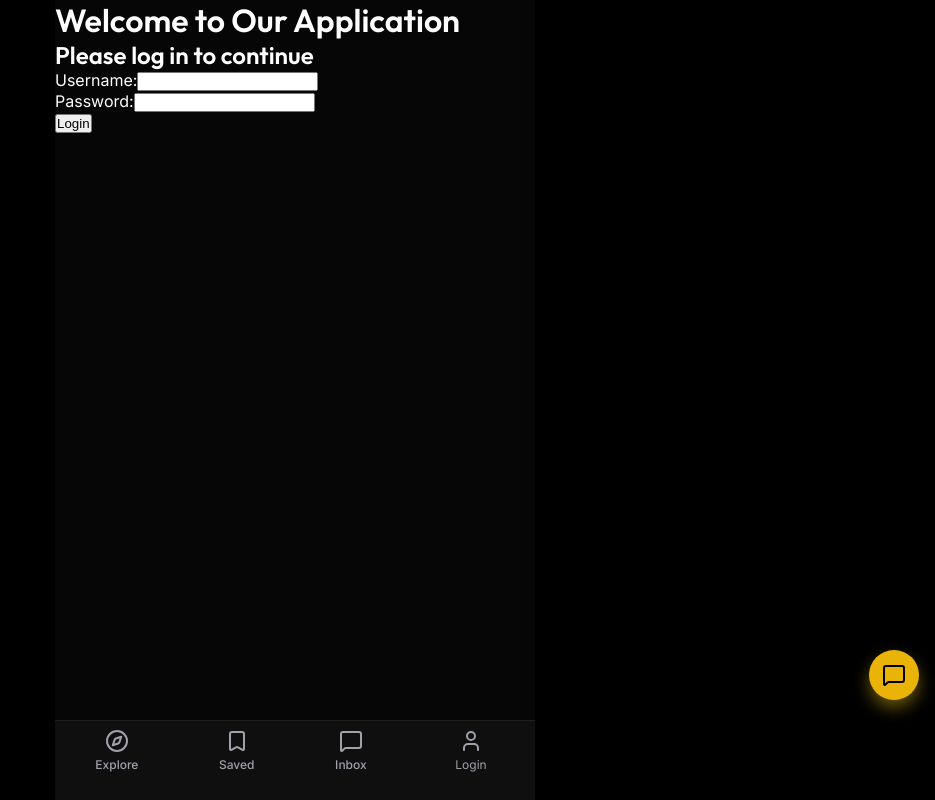
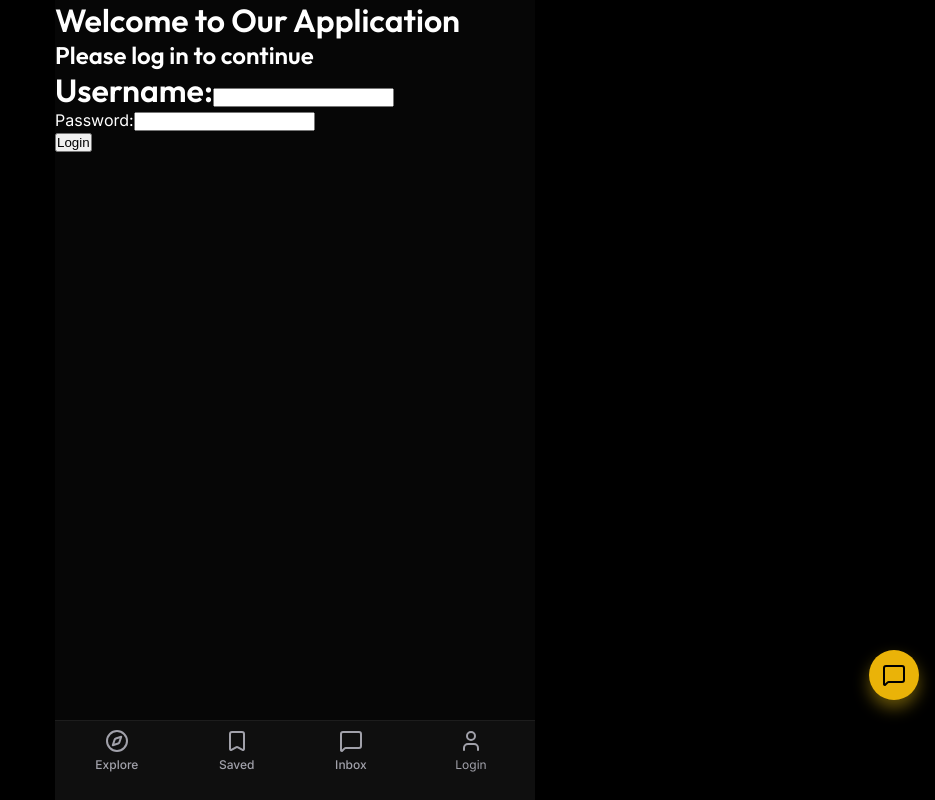
Before and after one commit to saiveeramalla09/saden, a React (Vite) app: page /login in a window 1280 px wide. Shown: the whole page, without its empty margins (345-1280 px from the left). Built offline with nearby package versions, Linux system fonts and the light colour scheme.

Commit message:
Fix HTML structure in Login component

```diff
--- a/src/pages/Login.jsx
+++ b/src/pages/Login.jsx
@@ -7,8 +7,10 @@ const Login = () => {
             <h2>Please log in to continue</h2>
             <form>
                 <div>
+                    <h1>
                     <label htmlFor="username">Username:</label>
                     <input type="text" id="username" name="username" required />
+                    </h1>
                 </div>
                 <div>
                     <label htmlFor="password">Password:</label>
```
